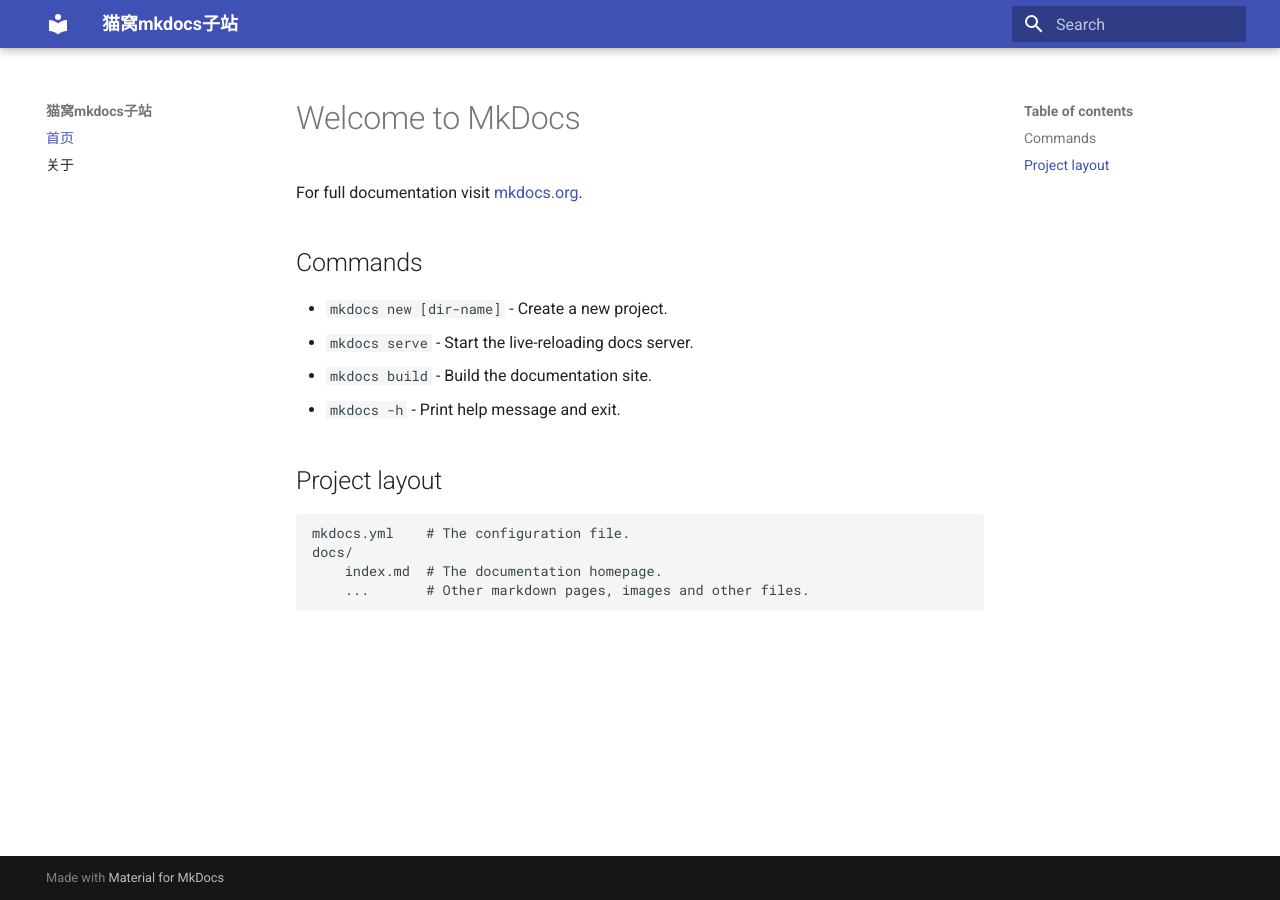
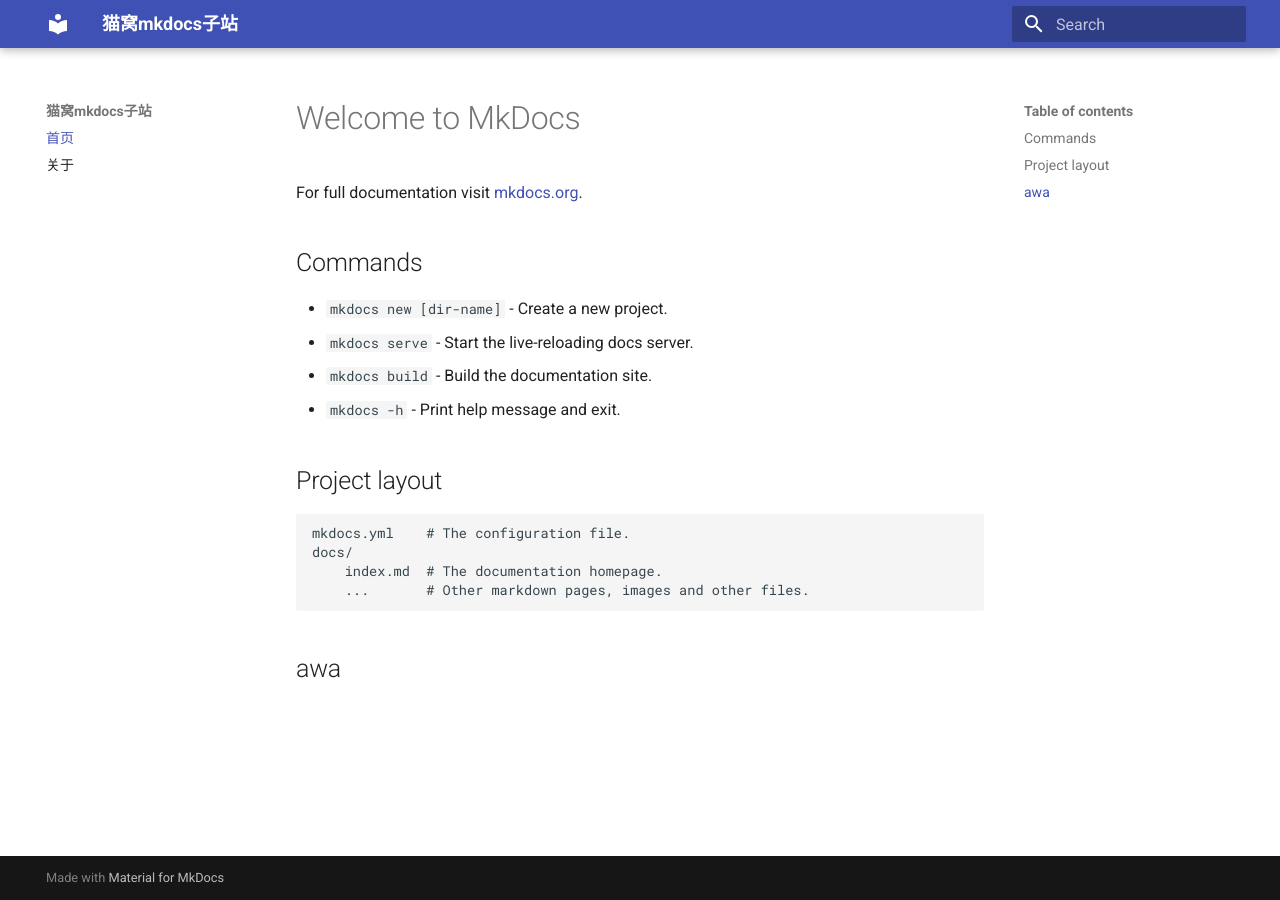
Before and after one commit to VICTORIALAZY111/CatHouseMkdocs, an MkDocs documentation site: the page built from docs/index.md, in a window 1280 px wide. Built offline with MkDocs 1.6.1 and Material for MkDocs 9.7.7, drawn with Linux system fonts in a browser that asks for light colours.

Commit message:
Update index.md

```diff
--- a/docs/index.md
+++ b/docs/index.md
@@ -15,3 +15,4 @@
     docs/
         index.md  # The documentation homepage.
         ...       # Other markdown pages, images and other files.
+## awa
```
